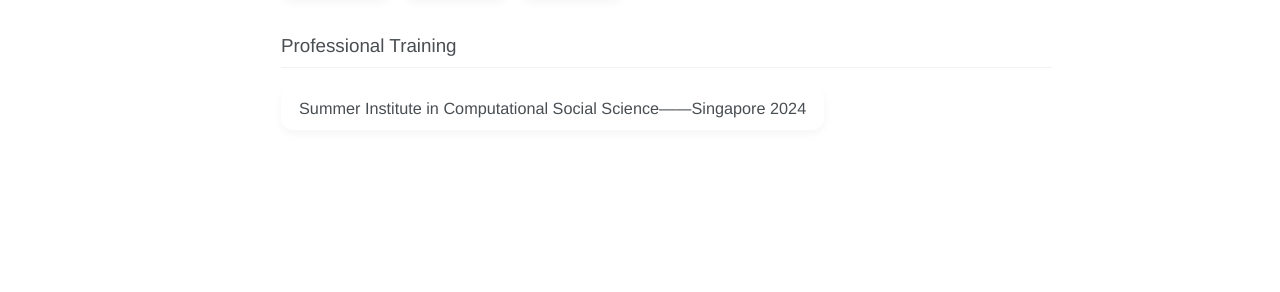
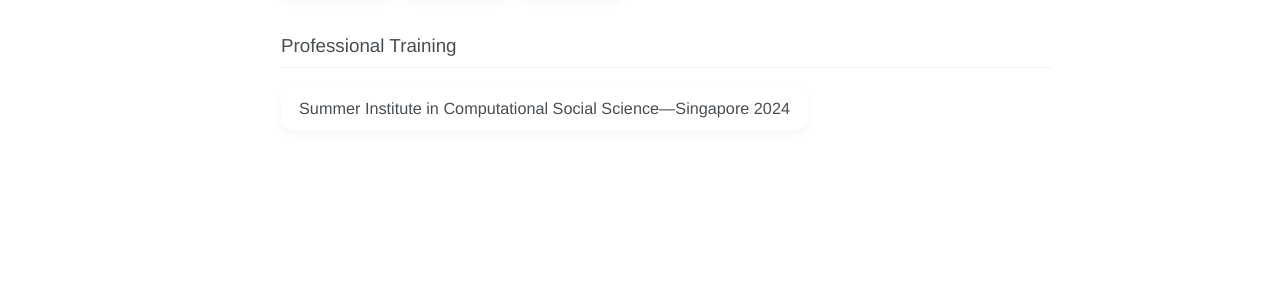
Before and after one commit to jianfenglan/jianfenglan.github.io, a Jekyll site: the page built from academia.md, in a window 1280 px wide and 900 px high, scrolled down 1036 px. Shown: the part 483-775 px from the top of the window. Built offline with Jekyll 4.4.1, drawn with Linux system fonts in a browser that asks for light colours.

Commit message:
Update academia.md

```diff
--- a/academia.md
+++ b/academia.md
@@ -190,5 +190,5 @@
 
 <h2>Professional Training</h2>
 <div class="conference-grid">
-    <div class="conference-card">Summer Institute in Computational Social Science——Singapore 2024</div>
+    <div class="conference-card">Summer Institute in Computational Social Science—Singapore 2024</div>
 </div>
```
